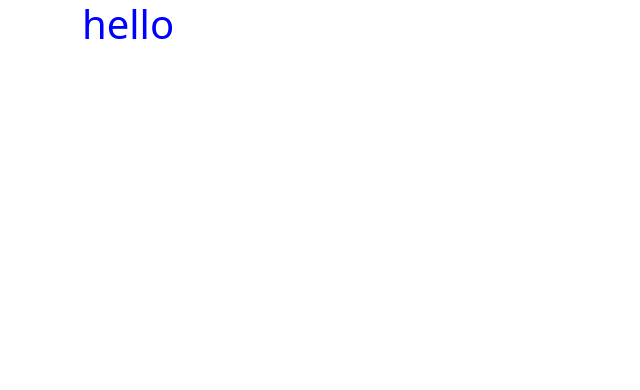
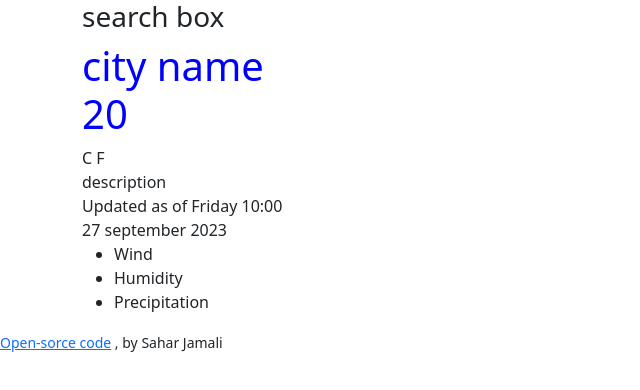
Before and after one commit to sahar-jamali/blue-weather-app, a plain HTML site: page index.html in a window 1280 px wide. Shown: the whole page, without its empty margins (0-640 px from the left). Drawn offline with nearby package versions, Linux system fonts and the light colour scheme.

Commit message:
Added HTML structure

```diff
--- a/index.html
+++ b/index.html
@@ -15,8 +15,32 @@
   </head>
   <body>
     <div class="container">
-      <h1>hello</h1>
+      <h3>search box</h3>
+      <h1>
+        city name<br />
+        20
+      </h1>
+
+      <div>C <span>F</span></div>
+
+      <div>description</div>
+      <div>Updated as of <span>Friday</span> <span>10:00</span></div>
+      <div>27 <span>september</span> <span>2023</span></div>
+      <ul>
+        <li>Wind</li>
+        <li>Humidity</li>
+        <li>Precipitation</li>
+      </ul>
     </div>
+    <small
+      ><a
+        href="https://github.com/sahar-jamali/blue-weather-app"
+        target="_blank"
+        >Open-sorce code</a
+      >
+      , by Sahar Jamali</small
+    >
+
     <script src="src/index.js"></script>
   </body>
 </html>
```
Also changed, not shown: 1 other file.
